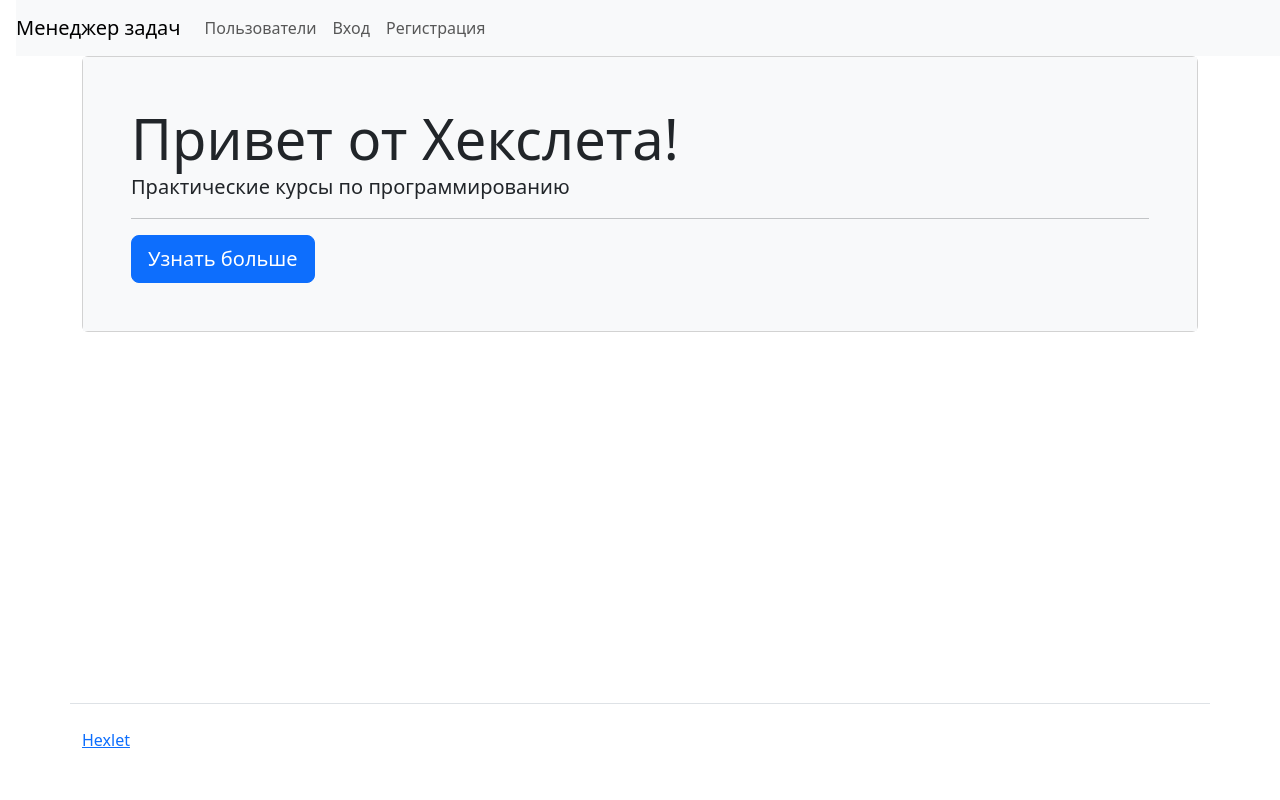
After one commit to Heilig-Di/python-project-52, a Django app: template task_manager/templates/base.html in a window 1280 px wide. The commit adds this page. Run offline with Django 4.2, Linux system fonts and the light colour scheme; the template is opened without the code that fills it, so the values that code supplies are empty; some libraries are stand-ins or nearby versions.

Commit message:
base.html

```diff
--- a/task_manager/settings.py
+++ b/task_manager/settings.py
@@ -43,6 +43,7 @@ INSTALLED_APPS = [
     "django.contrib.messages",
     "django.contrib.staticfiles",
     "task_manager",
+    "django_bootstrap5",
 ]
 
 MIDDLEWARE = [
--- /dev/null
+++ b/task_manager/templates/base.html
@@ -0,0 +1,59 @@
+<!DOCTYPE html>
+{% load django_bootstrap5 %}
+{% load i18n %}
+<html lang="en">
+  <head>
+    <meta charset="utf-8">
+    <meta name="viewport" content="width=device-width, initial-scale=1, shrink-to-fit=no">
+
+    <title>{% block bootstrap5_title %}Менеджер задач Hexlet{% endblock %}</title>
+
+    {% bootstrap_css %}
+    {% bootstrap_javascript %}
+    {% block bootstrap5_extra_head %}{% endblock %}
+  </head>
+
+  <body  class="d-flex flex-column min-vh-100">
+    <nav class="navbar navbar-expand-lg navbar-light bg-light ms-3">
+      <a class="navbar-brand" href="/">Менеджер задач</a>
+      <button class="navbar-toggler" data-bs-toggle="collapse" data-bs-target="#navbarToggleExternalContent">
+        <span class="navbar-toggler-icon"></span>
+      </button>
+      <div class="collapse navbar-collapse" id="navbarToggleExternalContent">
+        <ul class="navbar-nav me-auto">
+          <li class="nav-item">
+            <a class="nav-link" href="/users/">Пользователи</a>
+          </li>
+
+          <li class="nav-item">
+            <a class="nav-link" href="/login/">Вход</a>
+          </li>
+          <li class="nav-item">
+            <a class="nav-link" href="/users/create/">Регистрация</a>
+          </li>
+
+        </ul>
+      </div>
+    </nav>
+    <div class="container wrapper flex-grow-1">
+
+  {% block bootstrap5_content %}{% endblock %}
+
+  <div class="card">
+    <div class="card-body p-5 bg-light">
+      <div class="display-4">Привет от Хекслета!</div>
+      <p class="lead">Практические курсы по программированию</p>
+      <hr>
+      <a class="btn btn-primary btn-lg" href="https://ru.hexlet.io">Узнать больше</a>
+    </div>
+  </div>
+
+    </div>
+
+    <footer>
+      <div class="container my-5 pt-4 border-top">
+        <a target="_blank" href="https://ru.hexlet.io">Hexlet</a>
+      </div>
+    </footer>
+  </body>
+</html>
--- a/task_manager/templates/index.html
+++ b/task_manager/templates/index.html
@@ -1 +1,5 @@
+{% extends "task_manager/base.html" %}
+
+{% block content %}
 <h1>Привет от Хекслета!</h1>
+{% endblock %}
```
